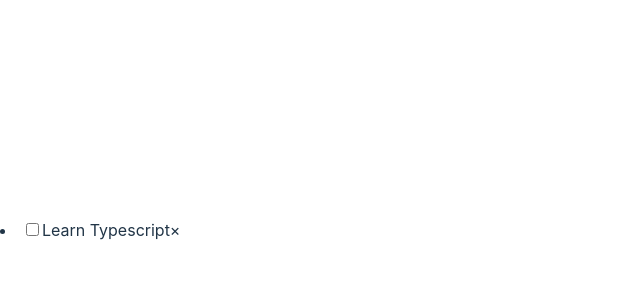
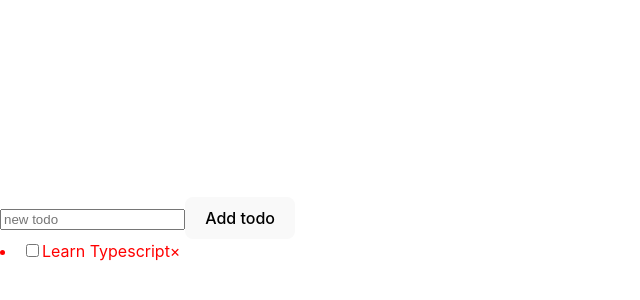
Before and after one commit to Stas9iMba/learn-react-ts, a React (Vite) app: page / in a window 1280 px wide. Shown: the part 170-470 px from the top of the page, without its empty margins (0-640 px from the left). Built offline with nearby package versions, Linux system fonts and the light colour scheme.

Commit message:
added NewTodoForm and fix

```diff
--- a/src/App.tsx
+++ b/src/App.tsx
@@ -1,9 +1,40 @@
+import { useState } from "react";
 import TodoItem from "./components/TodoItem";
+import NewTodoForm from "./components/NewTodoForm";
+
+type ITodo = {
+  id: string;
+  title: string;
+  completed: boolean;
+};
 
 function App() {
+  const [text, setText] = useState("");
+  const [todos, setTodos] = useState<string[]>([]);
+
+  const handleInput = (e: React.ChangeEvent<HTMLInputElement>) => {
+    setText(e.target.value);
+  };
+
+  const addTodo = () => {
+    setTodos([...todos, text]);
+    setText("");
+  };
+
   return (
     <>
-      <TodoItem id="1" title="Learn Typescript" completed={false} />
+      <NewTodoForm
+        value={text}
+        onChange={handleInput}
+        handleClick={addTodo}
+        key={Date.now().toString()}
+      />
+      <TodoItem
+        id="1"
+        title="Learn Typescript"
+        completed={false}
+        style={{ color: "red" }}
+      />
     </>
   );
 }
--- /dev/null
+++ b/src/components/NewTodoForm.tsx
@@ -0,0 +1,21 @@
+interface NewTodoFormProps {
+  value: string;
+  onChange: React.ChangeEventHandler<HTMLInputElement>;
+  handleClick: () => void;
+}
+
+function NewTodoForm({ value, onChange, handleClick }: NewTodoFormProps) {
+  return (
+    <>
+      <input
+        type="text"
+        placeholder="new todo"
+        value={value}
+        onChange={onChange}
+      />
+      <button onClick={handleClick}>Add todo</button>
+    </>
+  );
+}
+
+export default NewTodoForm;
--- a/src/components/TodoItem.tsx
+++ b/src/components/TodoItem.tsx
@@ -2,12 +2,13 @@
   id: string;
   title: string;
   completed: boolean;
+  style?: React.CSSProperties;
 }
 
-function TodoItem({ id, title, completed }: TodoItemProps) {
+function TodoItem({ id, title, completed, style = {} }: TodoItemProps) {
   return (
-    <li>
-      <input type="checkbox" checked={completed} />
+    <li style={{ textDecoration: completed ? "line-through" : "", ...style }}>
+      <input type="checkbox" defaultChecked={completed} />
       <span>{title}</span>
       <span>&times;</span>
     </li>
```
